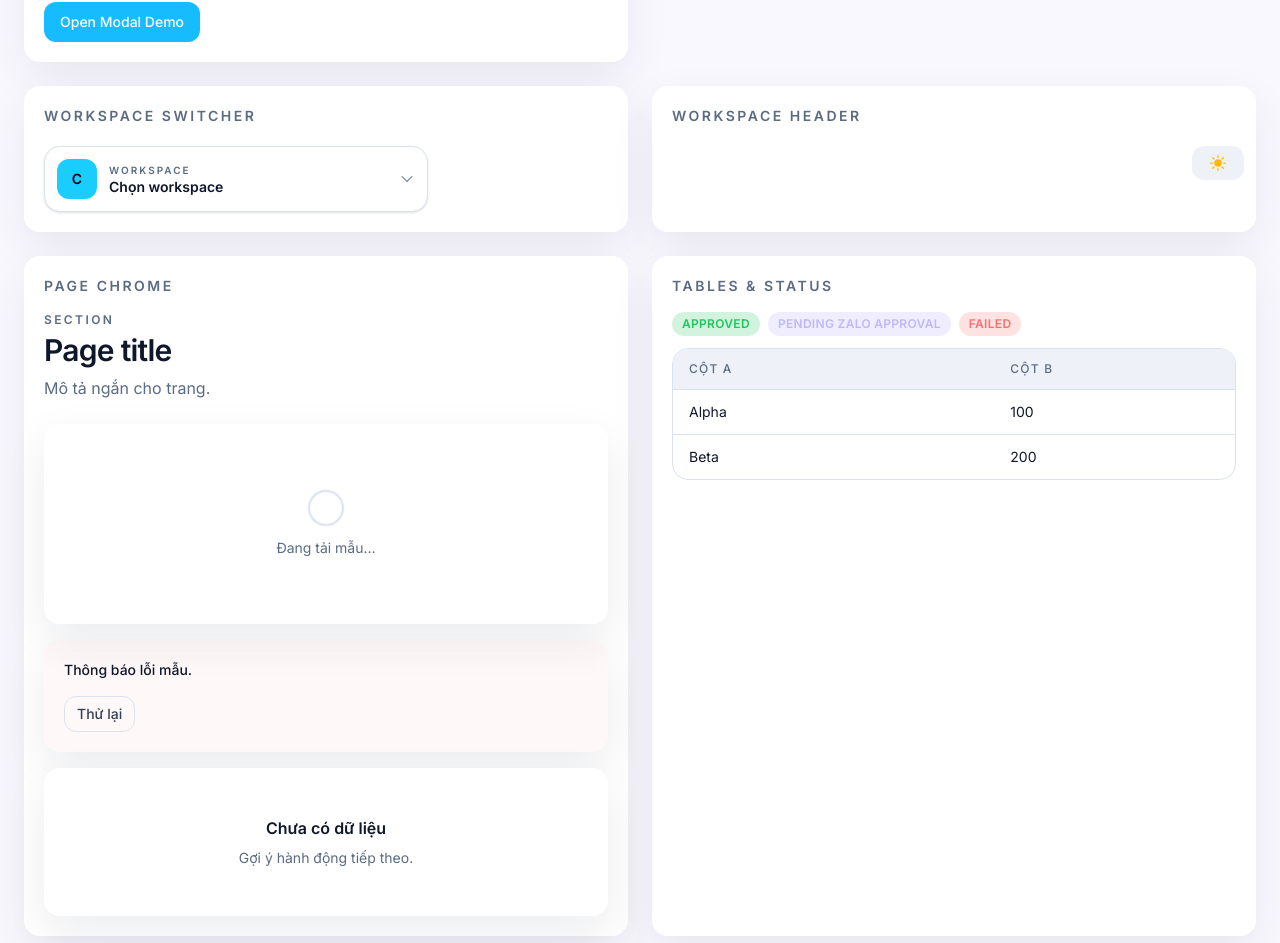
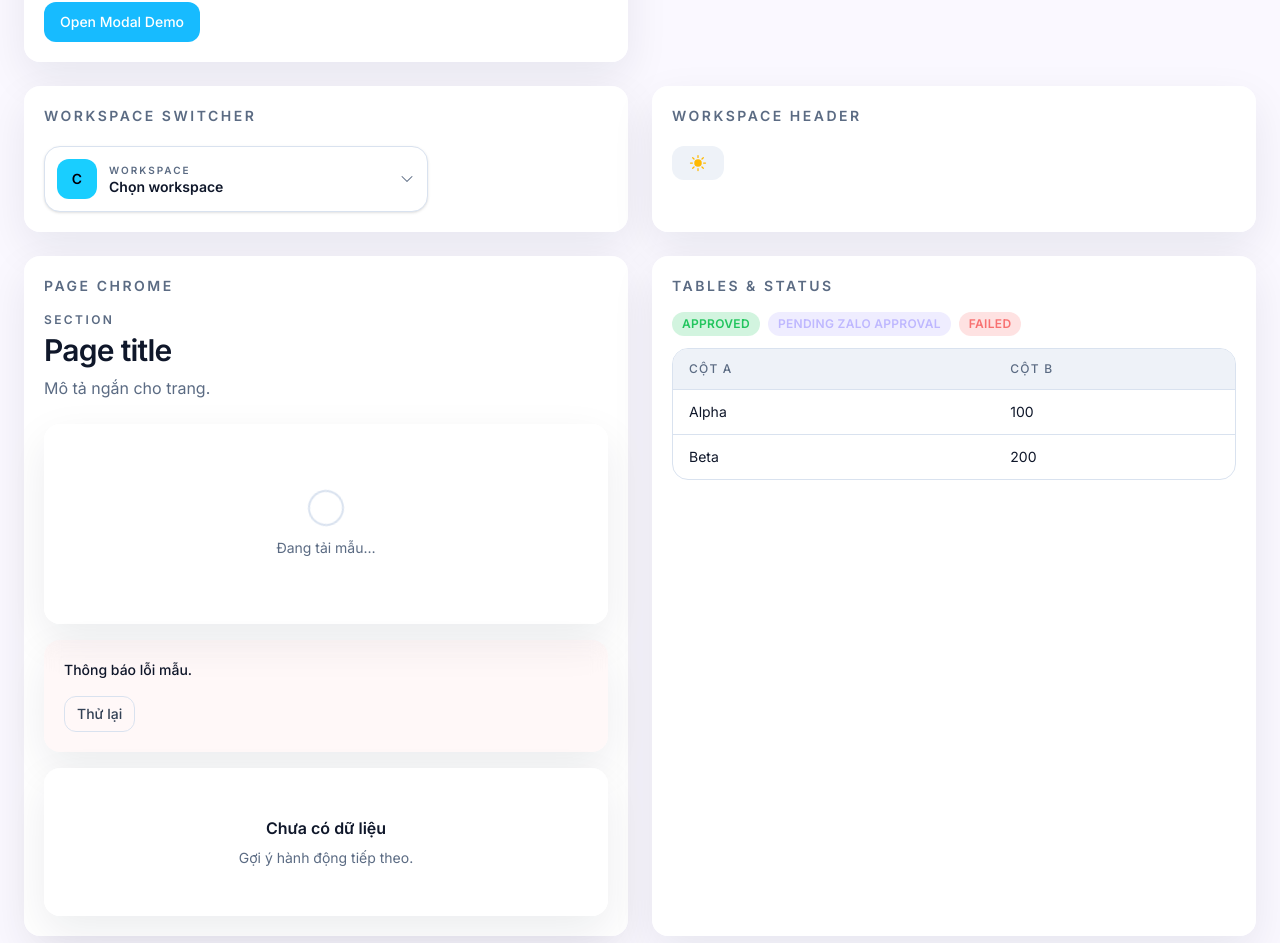
Before and after one commit to huong-dao/next_comvia, a Next.js app: page /ui-kit in a window 1280 px wide. Shown: the part 1758-2701 px from the top of the page. Built offline with nearby package versions, Linux system fonts and the light colour scheme.

Commit message:
bỏ absolute item chọn dark/light theme

```diff
--- a/components/layout/workspace-topbar.tsx
+++ b/components/layout/workspace-topbar.tsx
@@ -7,7 +7,7 @@ import { ThemeToggle } from "@/components/ui/theme-toggle";
 
 export function WorkspaceTopbar() {
   return (
-    <header className="mb-5 flex items-center gap-3 absolute right-3">
+    <header className="mb-5 flex items-center gap-3">
       <div className="flex w-full items-center gap-3">
         {/* <Input
           placeholder="Tìm kiếm..."
```
